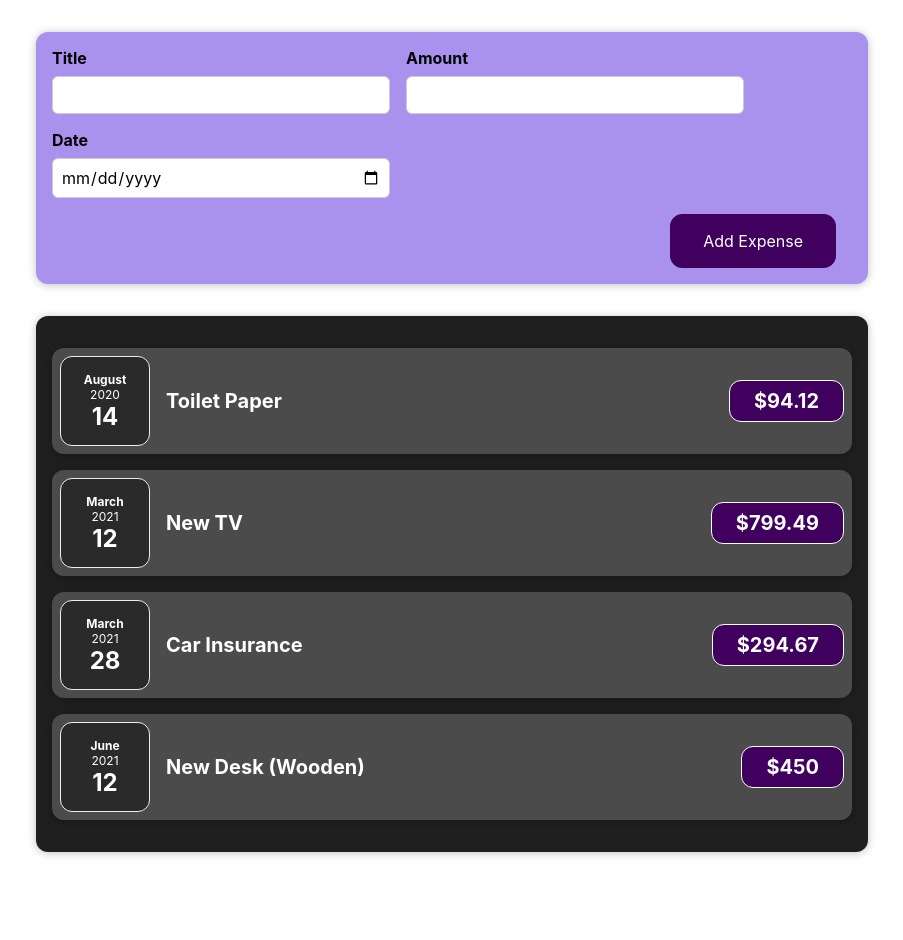
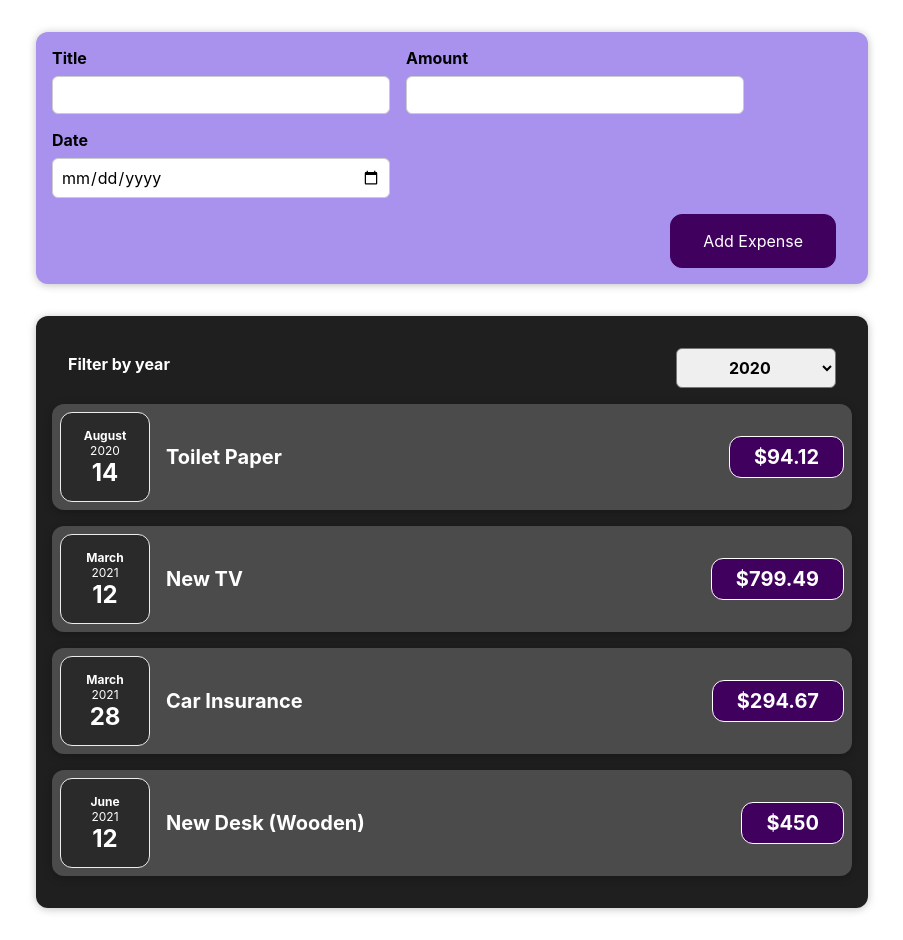
Before and after one commit to BriianEB/my-react-app, a React (Create React App) app: page / in a window 1280 px wide. Shown: the whole page, without its empty margins (188-1091 px from the left). Before the commit the page ends 884 px from the top, so only its background shows below. Built offline with nearby package versions, Linux system fonts and the light colour scheme; the HTML template or start-up script is replaced by a standard one.

Commit message:
25/08/2022

```diff
--- a/src/components/Expenses/Expenses.js
+++ b/src/components/Expenses/Expenses.js
@@ -1,33 +1,33 @@
 import './Expenses.css';
+
+import { useState } from 'react';
 
 import Card from '../UI/Card';
 import ExpenseItem from './ExpenseItem';
+import ExpensesFilter from './ExpensesFilter';
 
 function Expenses(props) {
     var expenses = props.expenses;
 
+    var [filter, setFilter] = useState('2020');
+
+    function filterChangeHandler(selectedFilter) {
+        setFilter(selectedFilter);
+        console.log(selectedFilter);
+    }
+
     return (
         <Card className="expenses">
-            <ExpenseItem
-                title={expenses[0].title}
-                amount={expenses[0].amount}
-                date={expenses[0].date}
-            />
-            <ExpenseItem
-                title={expenses[1].title}
-                amount={expenses[1].amount}
-                date={expenses[1].date}
-            />
-            <ExpenseItem
-                title={expenses[2].title}
-                amount={expenses[2].amount}
-                date={expenses[2].date}
-            />
-            <ExpenseItem
-                title={expenses[3].title}
-                amount={expenses[3].amount}
-                date={expenses[3].date}
-            />
+            <ExpensesFilter selectedFilter={filter} onChangeFilter={filterChangeHandler}/>
+            {expenses.map(function (expense) {
+                return (
+                    <ExpenseItem
+                        title={expense.title}
+                        amount={expense.amount}
+                        date={expense.date}
+                    />
+                );
+            })}
         </Card>
     );
 }
--- /dev/null
+++ b/src/components/Expenses/ExpensesFilter.css
@@ -0,0 +1,24 @@
+.expenses-filter {
+  color: white;
+  padding: 0 1rem;
+}
+
+.expenses-filter__control {
+  display: flex;
+  width: 100%;
+  align-items: center;
+  justify-content: space-between;
+  margin: 1rem 0;
+}
+
+.expenses-filter label {
+  font-weight: bold;
+  margin-bottom: 0.5rem;
+}
+
+.expenses-filter select {
+  font: inherit;
+  padding: 0.5rem 3rem;
+  font-weight: bold;
+  border-radius: 6px;
+}
--- /dev/null
+++ b/src/components/Expenses/ExpensesFilter.js
@@ -0,0 +1,25 @@
+import './ExpensesFilter.css';
+
+function ExpensesFilter(props) {
+
+    function filterChangeHandler(event) {
+        var filter = event.target.value;
+        props.onChangeFilter(filter);
+    }
+
+    return (
+        <div className='expenses-filter'>
+            <div className='expenses-filter__control'>
+                <label>Filter by year</label>
+                <select value={props.selectedFilter} onChange={filterChangeHandler}>
+                    <option value='2022'>2022</option>
+                    <option value='2021'>2021</option>
+                    <option value='2020'>2020</option>
+                    <option value='2019'>2019</option>
+                </select>
+            </div>
+        </div>
+    );
+}
+
+export default ExpensesFilter;
```
